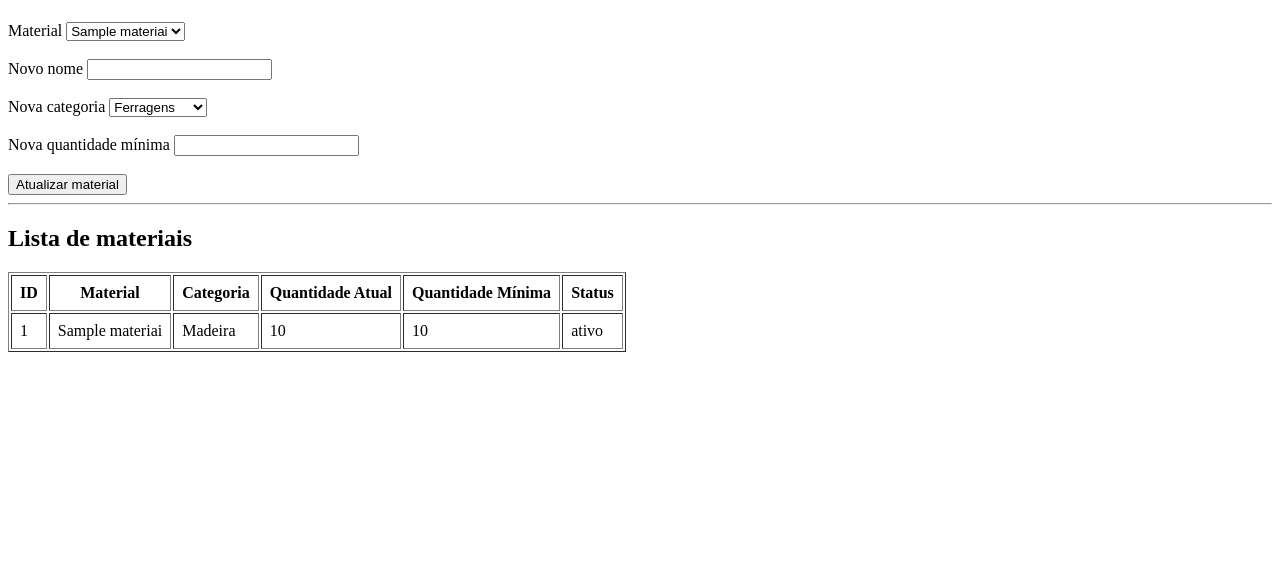
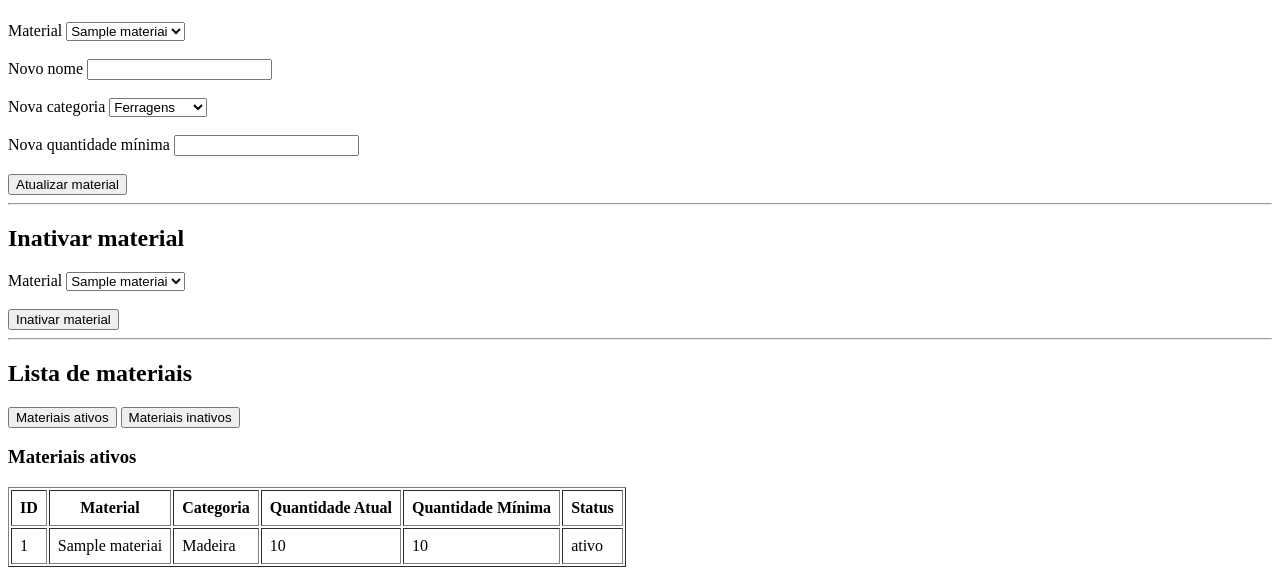
Before and after one commit to wxpdr/stockflow, a Flask app: page /materiais in a window 1280 px wide. Shown: the part 1077-1652 px from the top of the page. Before the commit the page ends 1429 px from the top, so only its background shows below. Run offline with Flask 3, Linux system fonts and the light colour scheme; a user stored in the database is signed in; data comes from the database, SQL or seed files in the repository; tables that the repository leaves empty hold one stand-in row (values such as "Sample post").

Commit message:
implementa inativacao de materiais e organiza visualizacao de materiais por status

```diff
--- a/models/material.py
+++ b/models/material.py
@@ -1,11 +1,11 @@
 from database.db import conectar
 
 
-def listar_materiais():
+def listar_materiais(status=None):
     conexao = conectar()
     cursor = conexao.cursor(dictionary=True)
 
-    cursor.execute("""
+    sql = """
         SELECT
             m.id_material,
             m.nome,
@@ -15,8 +15,17 @@ def listar_materiais():
             m.status
         FROM materiais m
         INNER JOIN categorias c ON m.id_categoria = c.id_categoria
-        ORDER BY m.nome
-    """)
+    """
+
+    parametros = ()
+
+    if status:
+        sql += " WHERE m.status = %s"
+        parametros = (status,)
+
+    sql += " ORDER BY m.nome"
+
+    cursor.execute(sql, parametros)
 
     materiais = cursor.fetchall()
 
@@ -233,3 +242,18 @@ def editar_material(id_material, nome, id_categoria, quantidade_minima):
 
     cursor.close()
     conexao.close()
+
+def inativar_material(id_material):
+    conexao = conectar()
+    cursor = conexao.cursor()
+
+    cursor.execute("""
+        UPDATE materiais
+        SET status = 'inativo'
+        WHERE id_material = %s
+    """, (id_material,))
+
+    conexao.commit()
+
+    cursor.close()
+    conexao.close()
--- a/routes/material_routes.py
+++ b/routes/material_routes.py
@@ -9,7 +9,8 @@ from models.material import (
     registrar_entrada_material,
     registrar_saida_material,
     registrar_descarte_material,
-    editar_material
+    editar_material,
+    inativar_material
 )
 
 materiais = Blueprint("materiais", __name__)
@@ -20,12 +21,15 @@ def listar_materiais_route():
     if "id_usuario" not in session:
         return redirect(url_for("auth.login"))
 
-    materiais_lista = listar_materiais()
+    materiais_ativos = listar_materiais("ativo")
+    materiais_inativos = listar_materiais("inativo")
     categorias = listar_categorias()
 
     return render_template(
         "materiais.html",
-        materiais=materiais_lista,
+        materiais=materiais_ativos,
+        materiais_ativos=materiais_ativos,
+        materiais_inativos=materiais_inativos,
         categorias=categorias
     )
 
@@ -154,3 +158,16 @@ def editar_material_route():
     flash("Material atualizado com sucesso.", "sucesso")
 
     return redirect(url_for("materiais.listar_materiais_route"))
+
+@materiais.route("/materiais/inativar", methods=["POST"])
+def inativar_material_route():
+    if "id_usuario" not in session:
+        return redirect(url_for("auth.login"))
+
+    id_material = request.form.get("id_material")
+
+    inativar_material(id_material)
+
+    flash("Material inativado com sucesso.", "sucesso")
+
+    return redirect(url_for("materiais.listar_materiais_route"))
--- a/templates/materiais.html
+++ b/templates/materiais.html
@@ -197,7 +197,40 @@
 
     <hr>
 
+    <h2>Inativar material</h2>
+
+    <form method="POST" action="/materiais/inativar">
+        <label for="id_material_inativar">Material</label>
+
+        <select id="id_material_inativar" name="id_material" required>
+            {% for material in materiais %}
+                {% if material.status == 'ativo' %}
+                    <option value="{{ material.id_material }}">
+                        {{ material.nome }}
+                    </option>
+                {% endif %}
+            {% endfor %}
+        </select>
+
+        <br><br>
+
+        <button type="submit">Inativar material</button>
+    </form>
+
+    <hr>
+
     <h2>Lista de materiais</h2>
+
+    <button type="button" onclick="mostrarTabela('ativos')">
+        Materiais ativos
+    </button>
+
+    <button type="button" onclick="mostrarTabela('inativos')">
+        Materiais inativos
+    </button>
+
+    <div id="tabela-ativos">
+        <h3>Materiais ativos</h3>
 
         <table border="1" cellpadding="8">
             <thead>
@@ -211,7 +244,7 @@
                 </tr>
             </thead>
             <tbody>
-            {% for material in materiais %}
+                {% for material in materiais_ativos %}
                     <tr>
                         <td>{{ material.id_material }}</td>
                         <td>{{ material.nome }}</td>
@@ -222,11 +255,60 @@
                     </tr>
                 {% else %}
                     <tr>
-                    <td colspan="6">Nenhum material cadastrado.</td>
+                        <td colspan="6">Nenhum material ativo cadastrado.</td>
                     </tr>
                 {% endfor %}
             </tbody>
         </table>
+    </div>
+
+    <div id="tabela-inativos" style="display: none;">
+        <h3>Materiais inativos</h3>
+
+        <table border="1" cellpadding="8">
+            <thead>
+                <tr>
+                    <th>ID</th>
+                    <th>Material</th>
+                    <th>Categoria</th>
+                    <th>Quantidade Atual</th>
+                    <th>Quantidade Mínima</th>
+                    <th>Status</th>
+                </tr>
+            </thead>
+            <tbody>
+                {% for material in materiais_inativos %}
+                    <tr>
+                        <td>{{ material.id_material }}</td>
+                        <td>{{ material.nome }}</td>
+                        <td>{{ material.categoria }}</td>
+                        <td>{{ material.quantidade_atual }}</td>
+                        <td>{{ material.quantidade_minima }}</td>
+                        <td>{{ material.status }}</td>
+                    </tr>
+                {% else %}
+                    <tr>
+                        <td colspan="6">Nenhum material inativo cadastrado.</td>
+                    </tr>
+                {% endfor %}
+            </tbody>
+        </table>
+    </div>
+
+    <script>
+        function mostrarTabela(tipo) {
+            const tabelaAtivos = document.getElementById("tabela-ativos");
+            const tabelaInativos = document.getElementById("tabela-inativos");
+
+            if (tipo === "ativos") {
+                tabelaAtivos.style.display = "block";
+                tabelaInativos.style.display = "none";
+            } else {
+                tabelaAtivos.style.display = "none";
+                tabelaInativos.style.display = "block";
+            }
+        }
+    </script>
 
 </body>
 </html>
```
Lines whose indentation alone changed are shown as unchanged.
